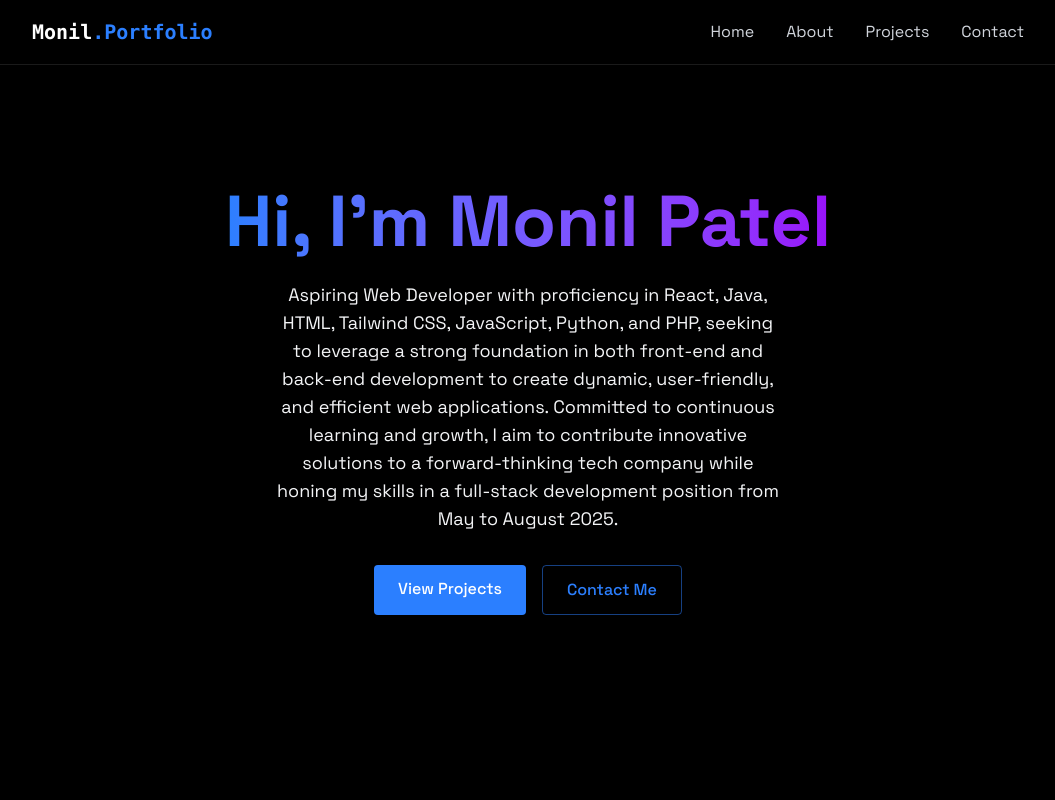
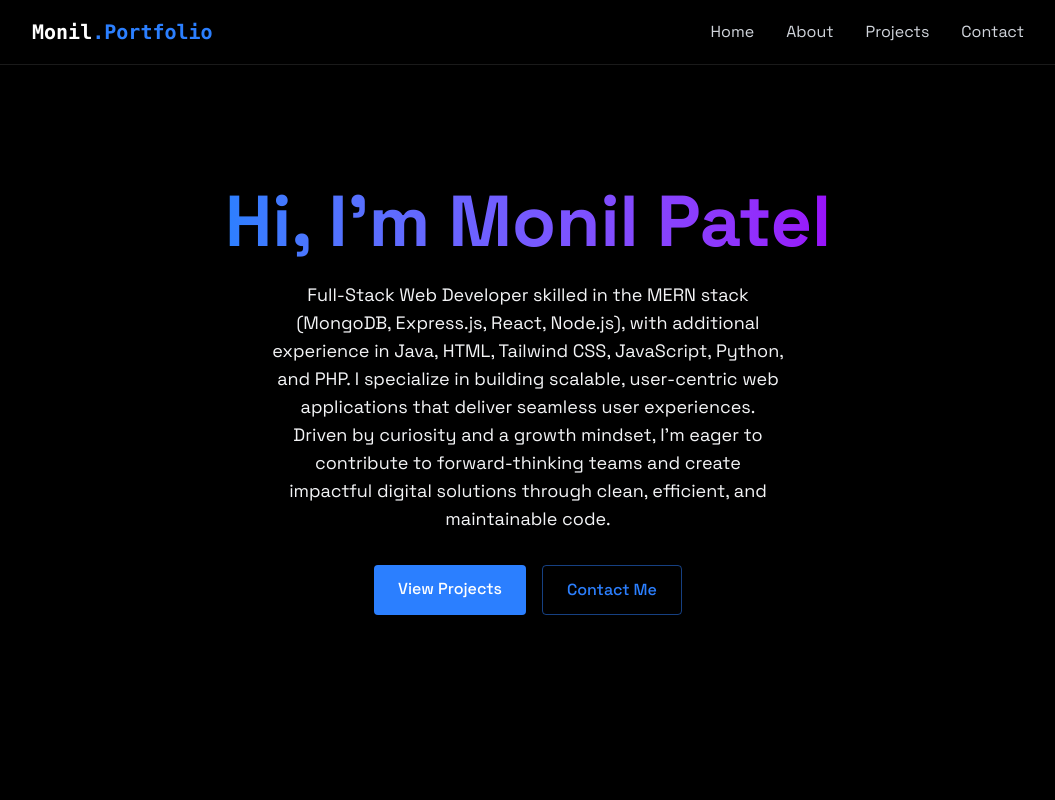
Before and after one commit to Monil3571/Monil-Portfolio, a React (Vite) app: page / in a window 1280 px wide. Shown: the top 800 px of the page, without its empty margins (112-1167 px from the left). Built offline with nearby package versions, Linux system fonts and the light colour scheme.

Commit message:
Changed mission statement

```diff
--- a/src/components/sections/Home.jsx
+++ b/src/components/sections/Home.jsx
@@ -9,30 +9,34 @@ export const Home = () => {
       className="min-h-screen flex items-center justify-center relative"
     >
       <RevealOnScroll>
-
         <div className="text-center z-10 px-4">
           <h1 className="text-5xl md:text-7xl font-bold mb-6 bg-gradient-to-r from-blue-500 to-purple-600 bg-clip-text text-transparent leading-right">
             Hi, I'm Monil Patel
           </h1>
 
           <p className="tex-gray-400 text-lg mb-8 max-w-lg mx-auto">
-          Aspiring Web Developer with proficiency in React, Java, HTML, Tailwind
-          CSS, JavaScript, Python, and PHP, seeking to leverage a strong
-          foundation in both front-end and back-end development to create
-          dynamic, user-friendly, and efficient web applications. Committed to
-          continuous learning and growth, I aim to contribute innovative
-          solutions to a forward-thinking tech company while honing my skills in
-          a full-stack development position from May to August 2025.
+            Full-Stack Web Developer skilled in the MERN stack (MongoDB,
+            Express.js, React, Node.js), with additional experience in Java,
+            HTML, Tailwind CSS, JavaScript, Python, and PHP. I specialize in
+            building scalable, user-centric web applications that deliver
+            seamless user experiences. Driven by curiosity and a growth mindset,
+            I’m eager to contribute to forward-thinking teams and create
+            impactful digital solutions through clean, efficient, and
+            maintainable code.
           </p>
           <div className="flex justify-center space-x-4">
-            <a href="#projects"
+            <a
+              href="#projects"
               className="bg-blue-500 text-white py-3 px-6 rounded font-medium transition relative overflow-hidden hover:-translate-y-0.5
-            hover:shadow-[0_0_15px_rgba(59,130,236,0.4)]">
+            hover:shadow-[0_0_15px_rgba(59,130,236,0.4)]"
+            >
               View Projects
             </a>
-            <a href="#contact"
+            <a
+              href="#contact"
               className=" border border-blue-500/50 text-blue-500 py-3 px-6 rounded font-medium transition-all duration-200
-             hover:-translate-y-0.5 hover:shadow-[0_0_15px_rgba(59,130,236,0.2)] hover:bg-blue-500/10">
+             hover:-translate-y-0.5 hover:shadow-[0_0_15px_rgba(59,130,236,0.2)] hover:bg-blue-500/10"
+            >
               Contact Me
             </a>
           </div>
```
Lines whose indentation alone changed are shown as unchanged.
